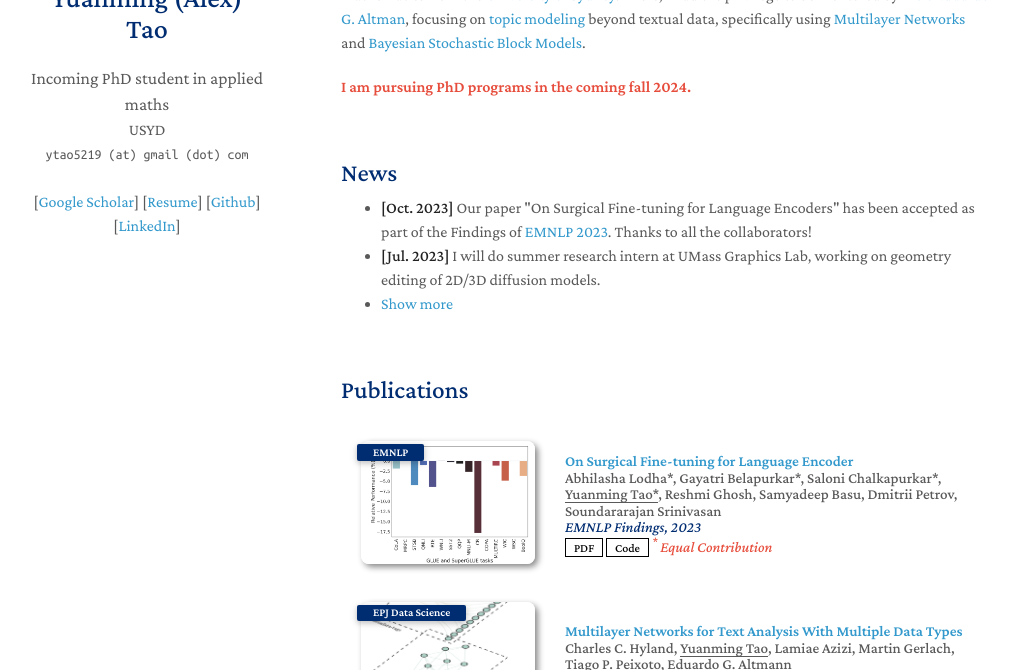
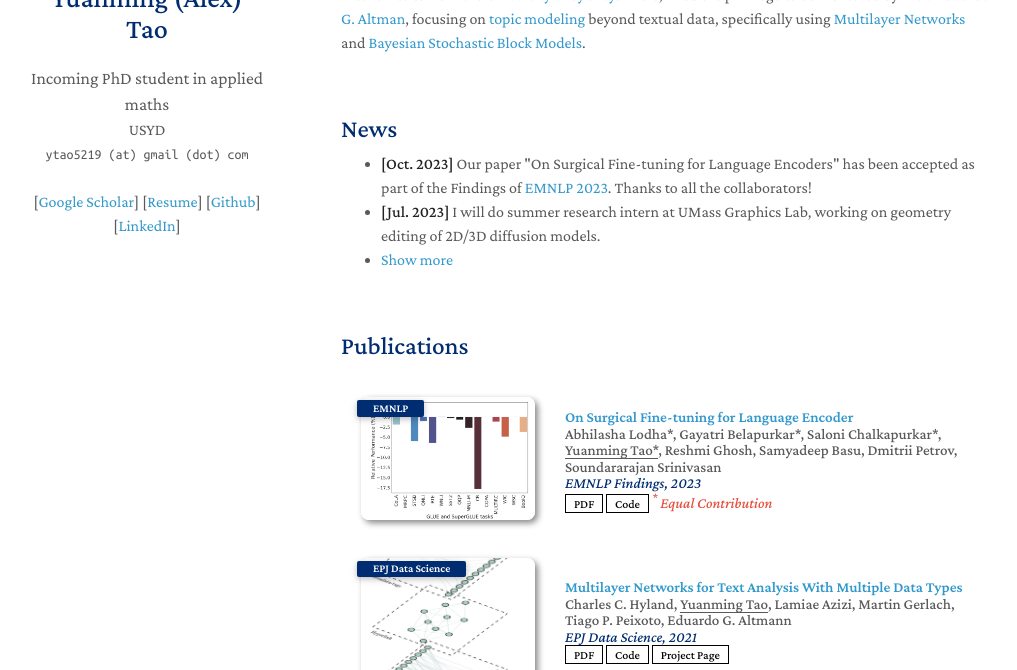
Before and after one commit to alexta0/alexta0.github.io, a Jekyll site: the page built from index.md, in a window 1280 px wide and 900 px high, cut to the strip 230-900 px from the top of the window. Shown: the whole strip, without its empty margins (129-1146 px from the left). Built offline with Jekyll 4.4.1, drawn with Linux system fonts in a browser that asks for light colours; a style sheet for code colours, icons or effects is not loaded.

Commit message:
change status

```diff
--- a/index.md
+++ b/index.md
@@ -18,7 +18,6 @@
 
 
 
-<strong style="color:#e74d3c; font-weight:600"><strong style="color:#e74d3c; font-weight:600">I am pursuing PhD programs in the coming fall 2024.</strong></strong>
 
 <!-- {% include_relative _includes/research_interests.md %} -->
 
```
